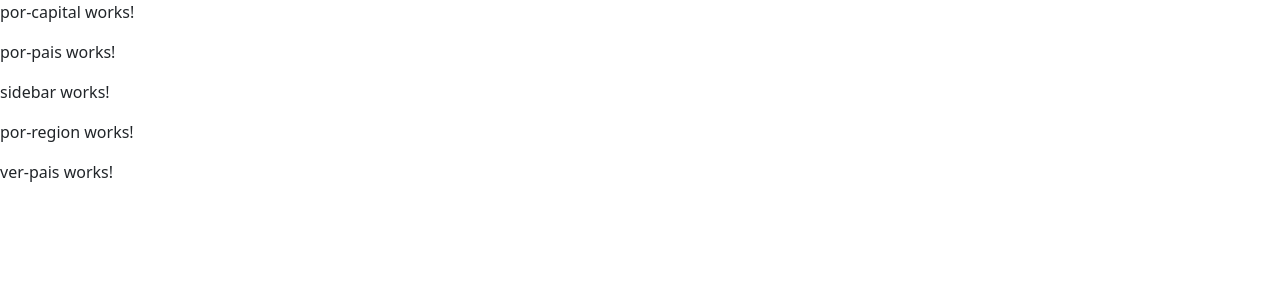
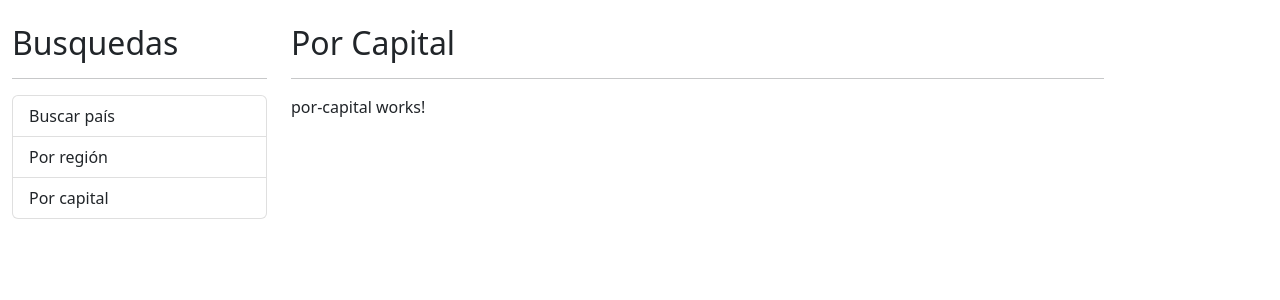
Before and after one commit to Nich95/paisesApp, an Angular app: page / in a window 1280 px wide. Shown: the top 300 px of the page. Built offline with nearby package versions, Linux system fonts and the light colour scheme.

Commit message:
Estructura html basica (#3)

```diff
--- a/src/app/app.component.html
+++ b/src/app/app.component.html
@@ -1,5 +1,19 @@
-<app-por-capital></app-por-capital>
-<app-por-pais></app-por-pais>
-<app-sidebar></app-sidebar>
-<app-por-region></app-por-region>
-<app-ver-pais></app-ver-pais>
+<div class="row container mt-4">
+  <!-- dentro del row hay 12 columnas, el primer col de este row está ocupando 3,
+  y el siguiente col ocupará las columnas que queden si es que no se especifica -->
+  <div class="col-3">
+    <h2>Busquedas</h2>
+    <hr>
+    <ul class="list-group">
+      <li class="list-group-item">Buscar país</li>
+      <li class="list-group-item">Por región</li>
+      <li class="list-group-item">Por capital</li>
+    </ul>
+  </div>
+
+  <div class="col">
+    <h2>Por Capital</h2>
+    <hr>
+    <app-por-capital></app-por-capital>
+  </div>
+</div>
```
